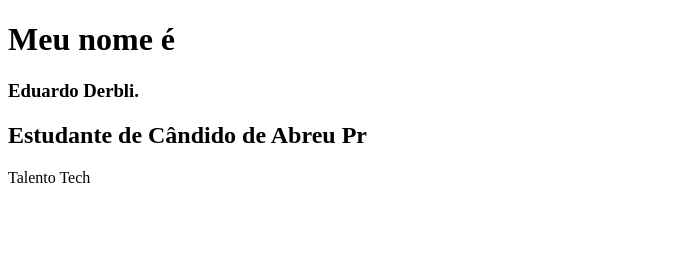
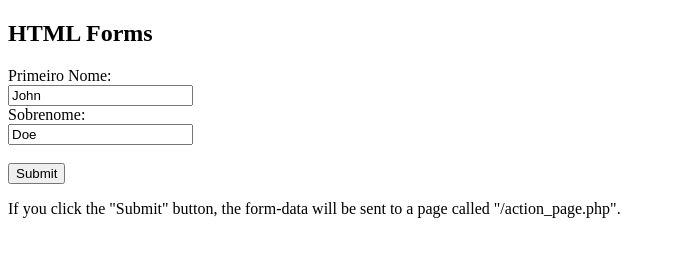
Before and after one commit to EduDerbli/EduDerbli.github.io, a plain HTML site: page index.html in a window 1280 px wide. Shown: the whole page, without its empty margins (0-675 px from the left). Drawn offline with Linux system fonts and the light colour scheme.

Commit message:
Update index.html

```diff
--- a/index.html
+++ b/index.html
@@ -1,14 +1,18 @@
 <!DOCTYPE html>
 <html>
-<head>
-<title>Olá Mundo</title>
-</head>
 <body>
 
-<h1>Meu nome é</h1>
-<h3>Eduardo Derbli.</h3>
-<h2>Estudante de Cândido de Abreu Pr</h2>
-<p>Talento Tech</p>
+<h2>HTML Forms</h2>
+
+<form action="/action_page.php">
+  <label for="fname">Primeiro Nome:</label><br>
+  <input type="text" id="fname" name="fname" value="John"><br>
+  <label for="lname">Sobrenome:</label><br>
+  <input type="text" id="lname" name="lname" value="Doe"><br><br>
+  <input type="submit" value="Submit">
+</form>
+
+<p>If you click the "Submit" button, the form-data will be sent to a page called "/action_page.php".</p>
 
 </body>
 </html>
```
